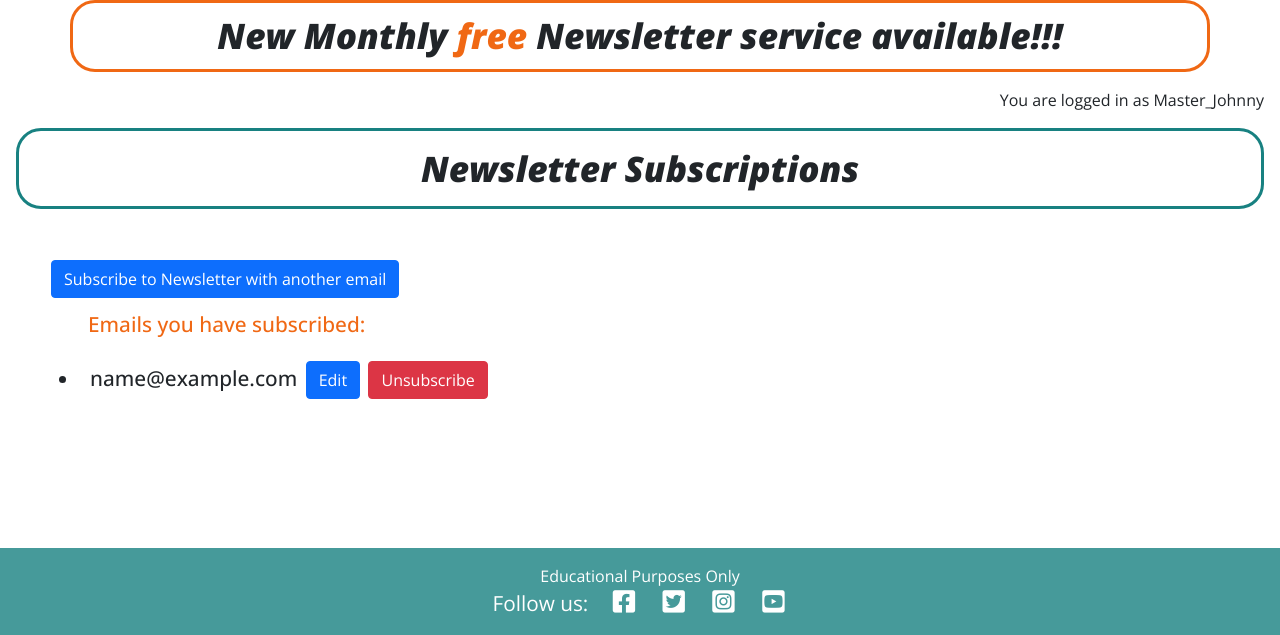
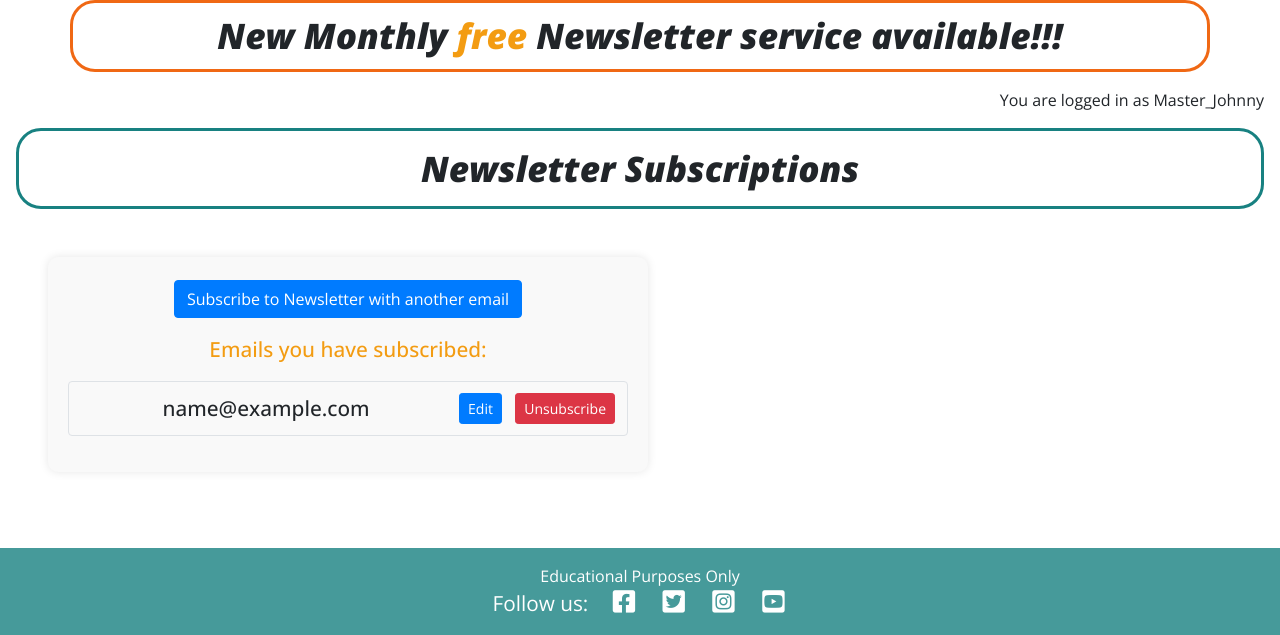
Before and after one commit to JonathanDussot/hidden-gem-blog, a Django app: page /subscribe-to-newsletter/ in a window 1280 px wide. Shown: the part 165-800 px from the top of the page. Run offline with Django 5.2, Linux system fonts and the light colour scheme; a user stored in the database is signed in; tables that the repository leaves empty hold one stand-in row (values such as "Sample post").

Commit message:
Style newsletter html pages.

```diff
--- a/newsletter/templates/newsletter/newsletter-form.html
+++ b/newsletter/templates/newsletter/newsletter-form.html
@@ -1,9 +1,9 @@
 {% extends "base.html" %}
 {% block content %}
-    <div class="m-3 newsletter-content title">
+    <div class="m-3 newsletter-content title text-center">
       <h1 class="newsletter-phrase">{% if object.pk %}Edit Subscription{% else %}Subscribe to Newsletter{% endif %}</h1>
     </div>
-    <div class="m-5 email-list">
+    <div class="m-5 email-list text-center">
       <form method="post">
       {% csrf_token %}
       {{ form.as_p }}
--- a/newsletter/templates/newsletter/newsletter-list.html
+++ b/newsletter/templates/newsletter/newsletter-list.html
@@ -3,24 +3,27 @@
     <div class="m-3 newsletter-content title">
       <h1 class="newsletter-phrase">Newsletter Subscriptions</h1>
     </div>
-    <div class="m-5 email-list">
-      <a href="{% url 'newsletter_subscribe' %}" class="btn btn-primary">
+    <div class="m-5 email-list text-center">
+      <a href="{% url 'newsletter_subscribe' %}" class="btn btn-primary mb-3">
         Subscribe to Newsletter with another email
       </a>
-      <ul>
-        <p class="orange m-2">Emails you have subscribed:</p>
+      <p class="orange mb-3">Emails you have subscribed:</p>
+      <ul class="list-unstyled">
         {% for subscription in subscriptions %}
-          <li>
-            {{ subscription.email }}
-            <a href="{% url 'newsletter_update' subscription.pk %}" class="btn btn-primary">
-              Edit
-            </a>
-            <a href="{% url 'newsletter_delete' subscription.pk %}" class="btn btn-danger">
-              Unsubscribe
-            </a>
+          <li class="d-flex justify-content-between align-items-center mb-2 p-2 border rounded">
+            <span>{{ subscription.email }}</span>
+            <div>
+              <a href="{% url 'newsletter_update' subscription.pk %}" class="btn btn-primary btn-sm mx-1">
+                Edit
+              </a>
+              <a href="{% url 'newsletter_delete' subscription.pk %}" class="btn btn-danger btn-sm mx-1">
+                Unsubscribe
+              </a>
+            </div>
           </li>
         {% endfor %}
       </ul>
     </div>
 
+
 {% endblock %}
--- a/static/css/style.css
+++ b/static/css/style.css
@@ -315,11 +315,6 @@ footer {
     padding: 10px 7px;
 }
 
-.email-list {
-    font-size: 1.3rem;
-    font-weight: 500;
-}
-
 .btn-primary {
     background-color: #0d6efd;
     border-color: #0d6efd;
@@ -358,3 +353,70 @@ li {
     width: 100%;
     height: auto;
 }
+
+.email-list {
+    font-size: 1.3rem;
+    font-weight: 500;
+    max-width: 600px;
+    margin: 0 auto;
+    padding: 20px;
+    box-shadow: 0 0 10px rgba(0, 0, 0, 0.1);
+    border-radius: 10px;
+    background-color: #f9f9f9;
+  }
+
+  .email-list a {
+    text-decoration: none;
+  }
+
+  .email-list .btn-primary {
+    background-color: #007bff;
+    border-color: #007bff;
+  }
+
+  .email-list .btn-danger {
+    background-color: #dc3545;
+    border-color: #dc3545;
+  }
+
+  .email-list .btn-primary:hover,
+  .email-list .btn-danger:hover {
+    opacity: 0.9;
+  }
+
+  .email-list ul {
+    padding: 0;
+  }
+
+  .email-list li {
+    display: flex;
+    justify-content: space-between;
+    align-items: center;
+    padding: 10px;
+    border-bottom: 1px solid #ddd;
+  }
+
+  .email-list li:last-child {
+    border-bottom: none;
+  }
+
+  .email-list span {
+    flex-grow: 1;
+  }
+
+  .email-list .btn-sm {
+    font-size: 0.875rem;
+  }
+
+  .email-list .mx-1 {
+    margin-left: 5px;
+    margin-right: 5px;
+  }
+
+  .text-center {
+    text-align: center;
+  }
+
+  .orange {
+    color: #f39c12;
+  }
```
Also changed, not shown: newsletter/templates/newsletter/newsletter-confirm-delete.html (+4 -4 lines).
